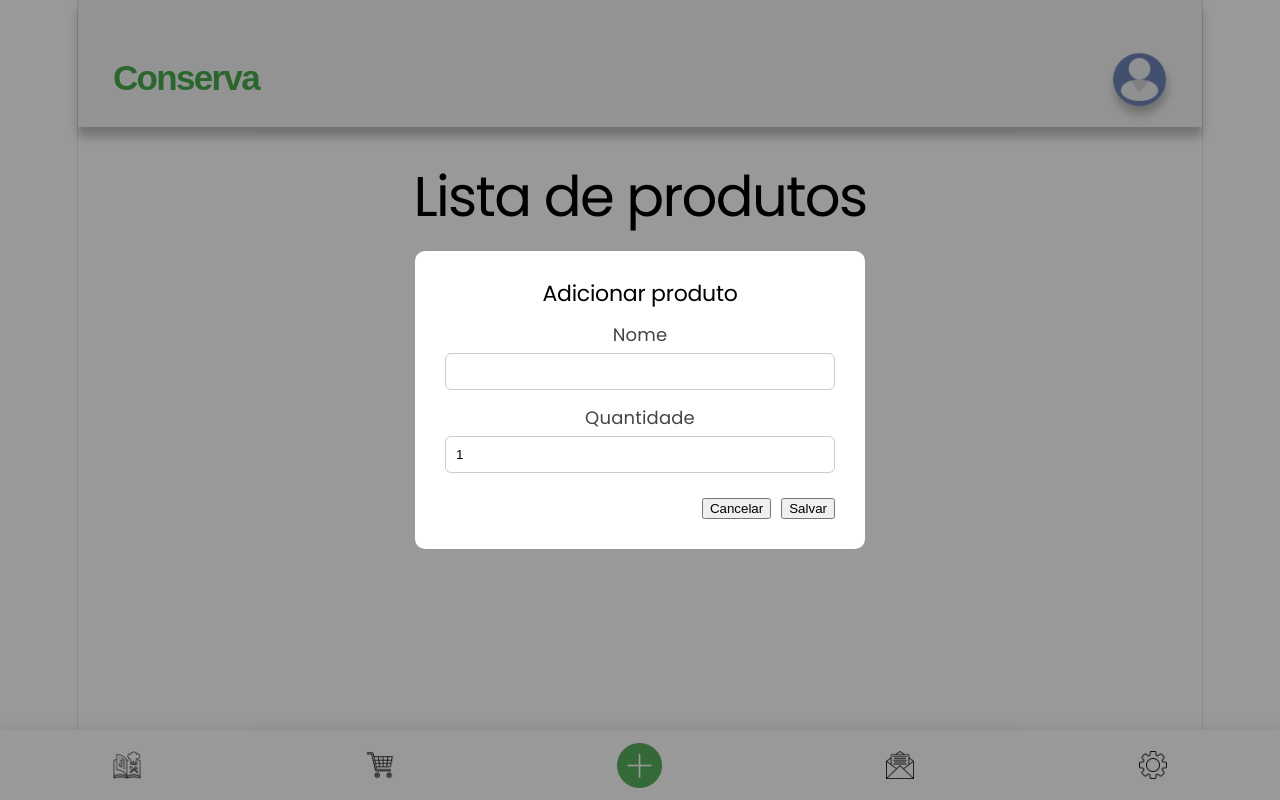
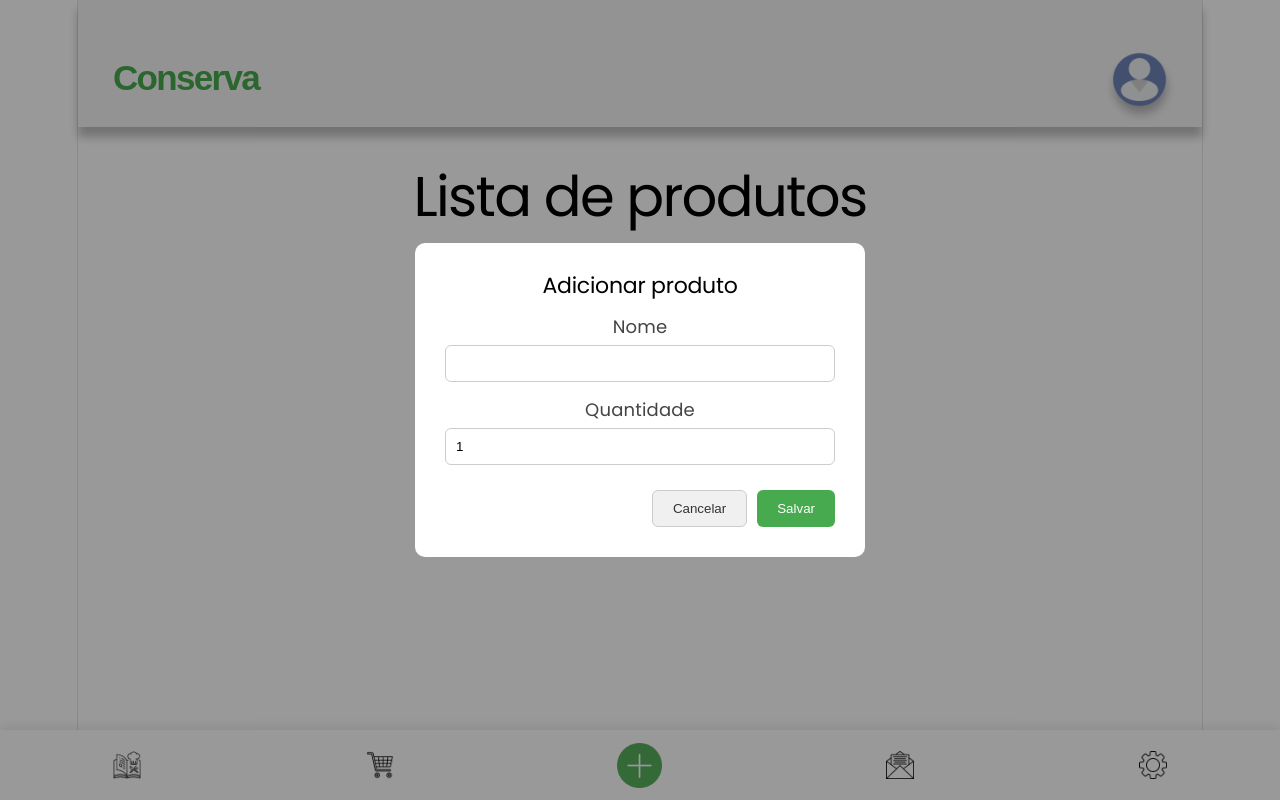
Before and after one commit to ZVSCR/Conserva, a React (Vite) app in the folder Frontend/: page /Estoque in a window 1280 px wide. Both pictures are taken after a click on the button 639 px from the left and 765 px from the top of the page. Built offline with nearby package versions, Linux system fonts and the light colour scheme.

Commit message:
Atualização de cores dos botões de Cancelar, Salvar e Excluir

```diff
--- a/Frontend/src/pages/Estoque/ConfirmarExclusao.jsx
+++ b/Frontend/src/pages/Estoque/ConfirmarExclusao.jsx
@@ -9,18 +9,18 @@ function ConfirmarExclusao({ produto, onConfirmar, onCancelar }) {
 
                 <h2>Excluir produto</h2>
 
-                <p>
+                <p className={styles.labelNomeQtd}>
                     Tem certeza que deseja excluir
                     "{produto.nome}"?
                 </p>
 
                 <div className={styles.modalAcoes}>
 
-                    <button onClick={onCancelar}>
+                    <button className={styles.botaoCancelar} onClick={onCancelar}>
                         Cancelar
                     </button>
 
-                    <button onClick={onConfirmar}>
+                    <button className={styles.botaoExcluir} onClick={onConfirmar}>
                         Excluir
                     </button>
 
--- a/Frontend/src/pages/Estoque/EditarProd.jsx
+++ b/Frontend/src/pages/Estoque/EditarProd.jsx
@@ -44,11 +44,11 @@ function EditarProduto({ produto, onSalvar, onCancelar }) {
 
                 <div className={styles.modalAcoes}>
 
-                    <button onClick={onCancelar}>
+                    <button className={styles.botaoCancelar} onClick={onCancelar}>
                         Cancelar
                     </button>
 
-                    <button onClick={salvar}>
+                    <button className={styles.botaoSalvar} onClick={salvar}>
                         Salvar
                     </button>
 
--- a/Frontend/src/pages/Estoque/Estoque.module.css
+++ b/Frontend/src/pages/Estoque/Estoque.module.css
@@ -165,14 +165,6 @@
     height: 28px;
 }
 
-.botaoExcluir {
-    width: 30px;
-    height: 30px;
-
-    font-size: 28px;
-    line-height: 1;
-}
-
 
 /* ------------ Modal ------------------*/
 .overlay {
@@ -238,6 +230,41 @@
     gap: 10px;
 
     margin-top: 25px;
+}
+
+.botaoSalvar {
+    padding: 10px 20px;
+
+    border: none;
+    border-radius: 6px;
+
+    background-color: #47AA4E; /* verde da marca */
+    color: #ffffff;
+
+    cursor: pointer;
+}
+
+.botaoCancelar {
+    padding: 10px 20px;
+
+    border: 1px solid #cccccc;
+    border-radius: 6px;
+
+    background-color: #f0f0f0;
+    color: #333333;
+
+    cursor: pointer;
+}
+.botaoExcluir {
+    padding: 10px 20px;
+
+    border: 1px solid #cccccc;
+    border-radius: 6px;
+
+    background-color: #c81919;
+    color: #f0f0f0;
+
+    cursor: pointer;
 }
 
 /* -------------- ICONE DE DELETAR --------*/
```
